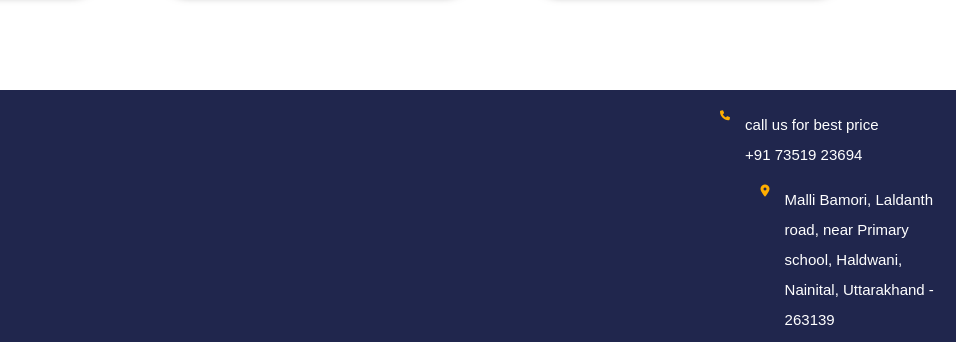
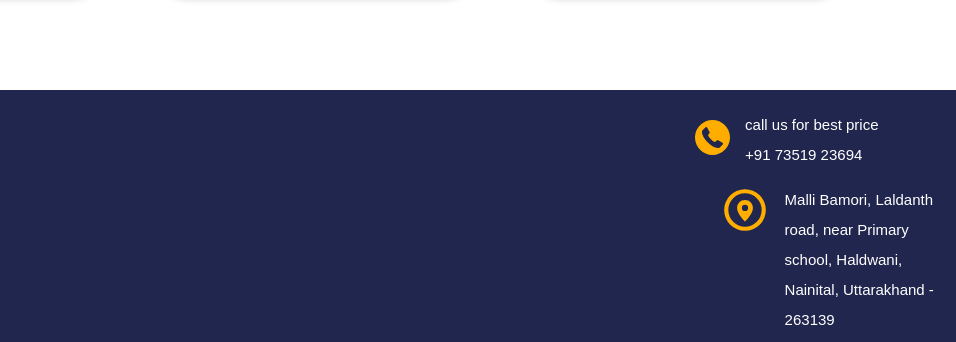
Before and after one commit to Mani-joshi/-Dev-Mohini-Traders, a plain HTML site: page Mycem-detail-page.html in a window 1280 px wide. Shown: the part 1389-1731 px from the top of the page, 324-1280 px from the left. Drawn offline with Linux system fonts and the light colour scheme.

Commit message:
Update Mycem-detail-page.html
Design updated for desktop

```diff
--- a/Mycem-detail-page.html
+++ b/Mycem-detail-page.html
@@ -123,14 +123,14 @@
         </div>
         <div class="right-footer">
             <div class="call-icon">
-                <i class="fa-solid fa-phone"></i>
+                <span class="el--phone-alt"></span>
                 <div class="call-icon-content">
                     <p>call us for best price</p>
                     <p>+91 73519 23694</p>
                 </div>
             </div>
             <div class="loc-icon">
-                <i class="fa-solid fa-location-dot"></i>
+                <span class="mdi--location-circle"></span>
                 <div class="loc-icon-content">
                     <p>Malli Bamori, Laldanth road, near Primary school, Haldwani, Nainital, Uttarakhand - 263139</p>
                 </div>
```
